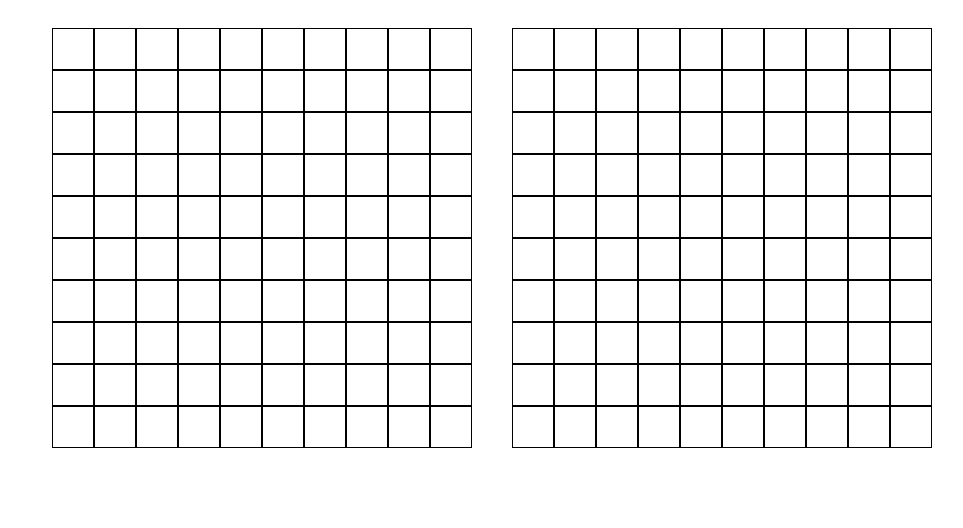
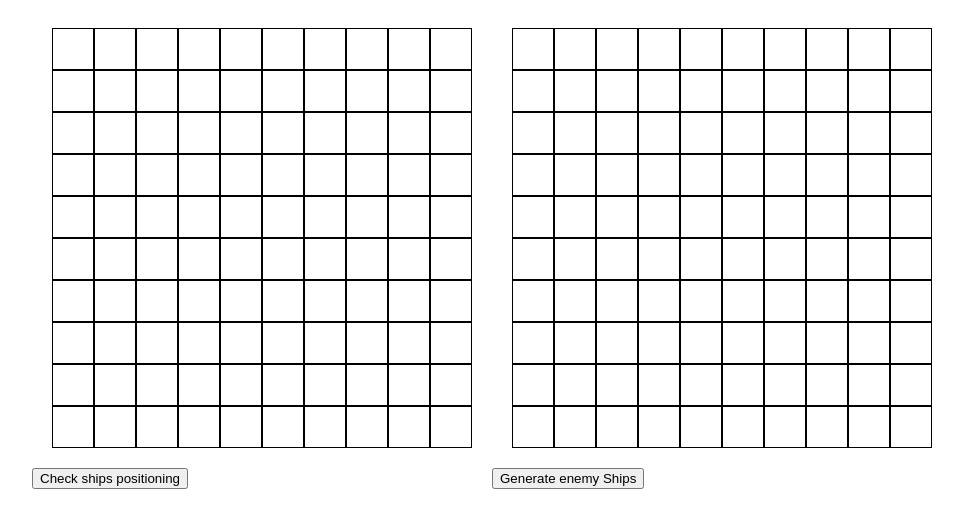
Before and after one commit to moisesrj97/hundir-la-flota, a plain HTML site: page index.html in a window 1280 px wide. Shown: the whole page, without its empty margins (148-1111 px from the left). Drawn offline with Linux system fonts and the light colour scheme.

Commit message:
Buttons to check

```diff
--- a/index.html
+++ b/index.html
@@ -9,6 +9,7 @@
   </head>
   <body>
     <div class="container">
+      <div>
         <div class="grid">
           <div class="row row10">
             <div class="casilla" id="col1row10p1"></div>
@@ -131,7 +132,10 @@
             <div class="casilla" id="col10row1p1"></div>
           </div>
         </div>
+        <button id="checkShips">Check ships positioning</button>
+      </div>
 
+      <div>
         <div class="grid">
           <div class="row row10">
             <div class="casilla" id="col1row10"></div>
@@ -254,6 +258,8 @@
             <div class="casilla" id="col10row1"></div>
           </div>
         </div>
+        <button id="genShips">Generate enemy Ships</button>
+      </div>
     </div>
 
     <script src="index.js"></script>
--- a/index.js
+++ b/index.js
@@ -555,7 +555,7 @@ let genShips = () => {
   paintGrid();
 };
 
-let lookForShips = () => {
+let checkShips = () => {
   let vertical4ships = 0;
   let horizontal4ships = 0;
 
@@ -794,3 +794,6 @@ for (casilla of gridP1) {
     document.querySelector(`#${e.path[0].id}`).classList.toggle('gray');
   });
 }
+
+document.querySelector('#checkShips').addEventListener('click', checkShips);
+document.querySelector('#genShips').addEventListener('click', genShips);
```
Lines whose indentation alone changed are shown as unchanged.
